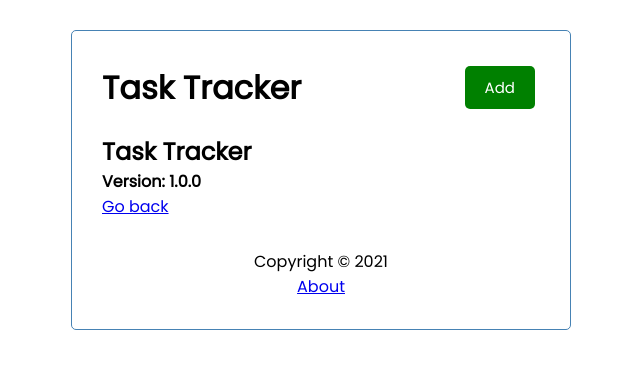
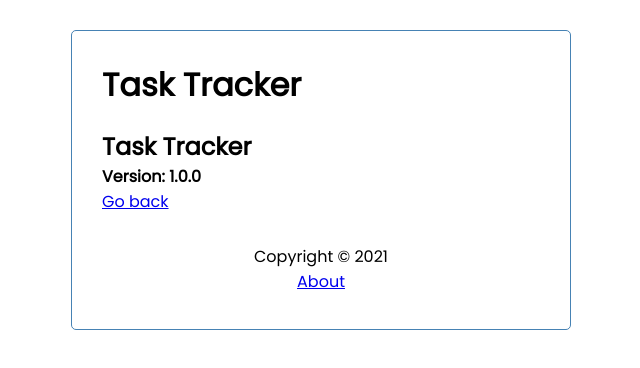
Before and after one commit to irynastsiarzhanava/angular-crash, an Angular app: page /about in a window 1280 px wide. Shown: the top 368 px of the page, without its empty margins (319-959 px from the left). Built offline with nearby package versions, Linux system fonts and the light colour scheme.

Commit message:
feat: remove add button from about page

```diff
--- a/src/app/components/header/header.component.html
+++ b/src/app/components/header/header.component.html
@@ -1,4 +1,9 @@
 <header>
     <h1>{{ title }}</h1>
-    <app-button color="{{showAddTask ? 'red' : 'green'}}" text="{{showAddTask ? 'Close' : 'Add'}}" (btnClick)="toggleAddTask()"></app-button>
+    <app-button
+        *ngIf="hasRoute('/')"
+        color="{{showAddTask ? 'red' : 'green'}}"
+        text="{{showAddTask ? 'Close' : 'Add'}}"
+        (btnClick)="toggleAddTask()">
+    </app-button>
 </header>
--- a/src/app/components/header/header.component.ts
+++ b/src/app/components/header/header.component.ts
@@ -1,6 +1,7 @@
 import { Component, OnInit } from '@angular/core';
 import { UiService } from 'src/app/services/ui.service';
 import { Subscription } from 'rxjs';
+import { Router } from '@angular/router';
 
 @Component({
   selector: 'app-header',
@@ -12,7 +13,7 @@
   showAddTask: boolean = false;
   subscription: Subscription;
 
-  constructor(private uiService: UiService) {
+  constructor(private uiService: UiService, private router: Router) {
     this.subscription = this.uiService.onToggle().subscribe((value) => this.showAddTask = value);
    }
 
@@ -22,4 +23,8 @@
   toggleAddTask() {
     this.uiService.toggleAddTask();
   }
+
+  hasRoute(route: string) {
+    return this.router.url === route;
+  }
 }
```
